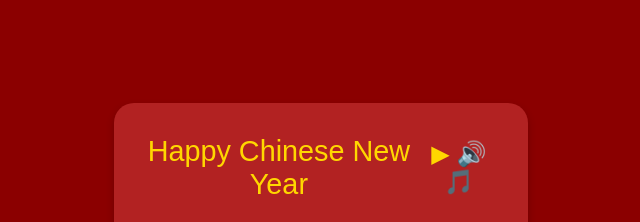
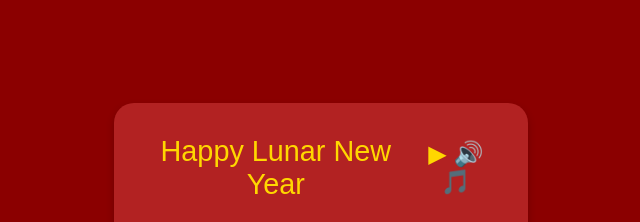
Before and after one commit to Chheavvey/chinese-new-year-card, a website: page happy new year.html in a window 1280 px wide. Shown: the top 222 px of the page, without its empty margins (319-959 px from the left). Drawn offline with Linux system fonts and the light colour scheme.

Commit message:
last fix3

```diff
--- a/happy new year.html
+++ b/happy new year.html
@@ -90,7 +90,7 @@
 <body>
     <div class="card">
         <div class="header">
-            Happy Chinese New Year
+            Happy Lunar New Year
             <div class="icons">
                 ▶ 🔊 🎵
             </div>
```
